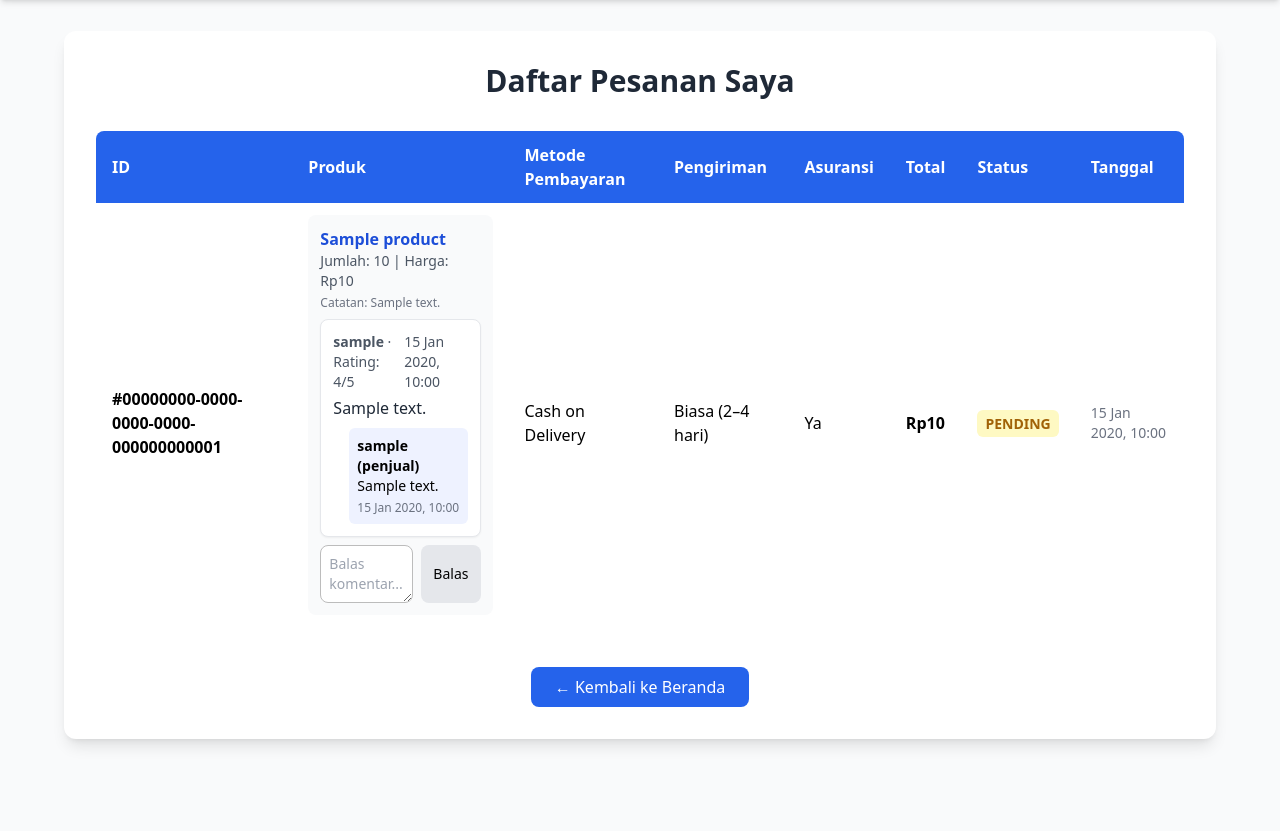
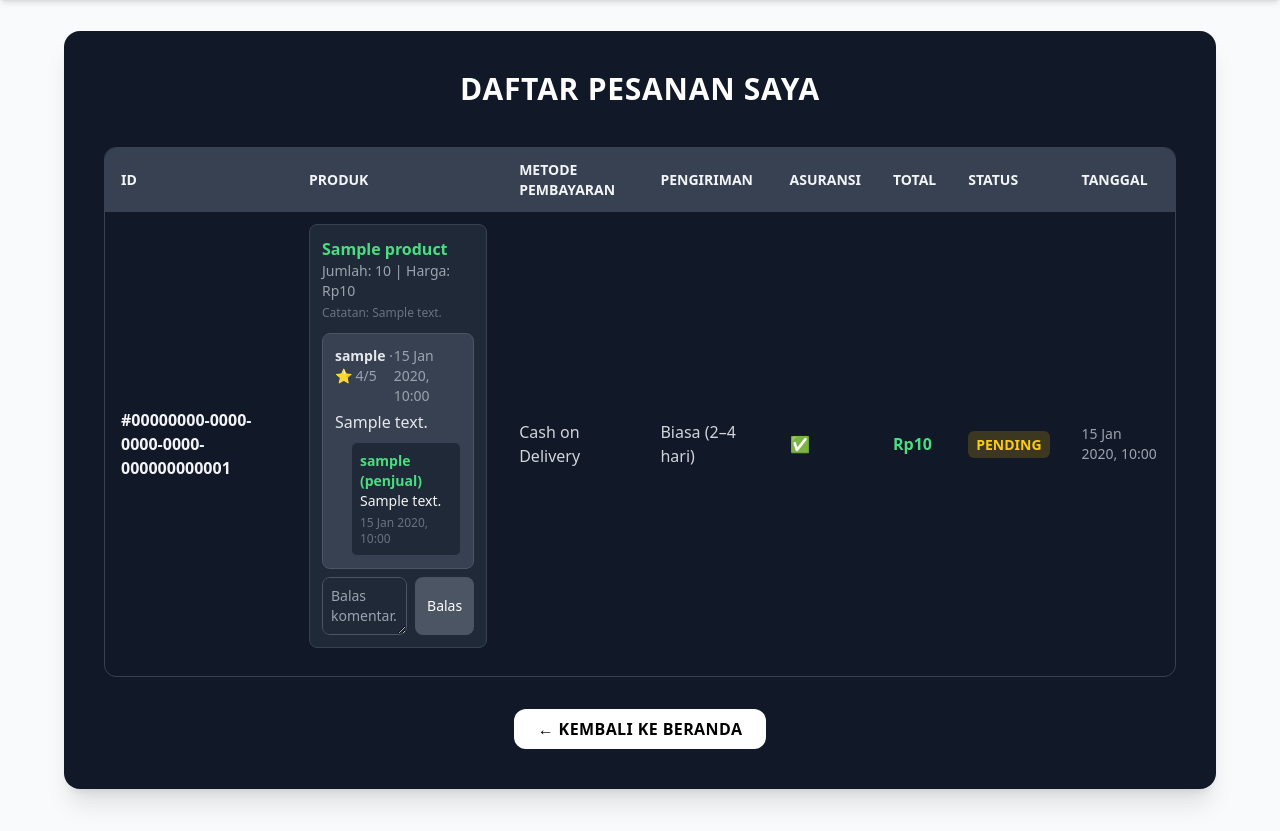
Before and after one commit to PBP-Kelompok-B03/Naik, a Django app: page /checkout/orders/ in a window 1280 px wide. Shown: the part 65-896 px from the top of the page. Run offline with Django 5.2, Linux system fonts and the light colour scheme; a user stored in the database is signed in; tables that the repository leaves empty hold one stand-in row (values such as "Sample post"); some libraries are stand-ins or nearby versions.

Commit message:
perbarui template

```diff
--- a/checkout/templates/checkout/order_list.html
+++ b/checkout/templates/checkout/order_list.html
@@ -5,13 +5,15 @@
 {% endblock meta %}
 
 {% block content %}
-<div class="container mx-auto mt-24 bg-white rounded-xl shadow-lg p-8 max-w-6xl">
-  <h1 class="text-3xl font-bold text-center text-gray-800 mb-8">Daftar Pesanan Saya</h1>
+<div class="container mx-auto mt-24 bg-gray-900 rounded-2xl shadow-xl p-10 max-w-6xl text-gray-100">
+  <h1 class="text-3xl font-extrabold text-center text-white mb-10 uppercase tracking-wide">
+    Daftar Pesanan Saya
+  </h1>
 
   {% if orders %}
-  <div class="overflow-x-auto">
-    <table class="w-full border-collapse rounded-lg overflow-hidden">
-      <thead class="bg-blue-600 text-white">
+  <div class="overflow-x-auto rounded-xl border border-gray-700">
+    <table class="w-full border-collapse">
+      <thead class="bg-gray-700 text-gray-100 uppercase text-sm">
         <tr>
           <th class="py-3 px-4 text-left">ID</th>
           <th class="py-3 px-4 text-left">Produk</th>
@@ -23,19 +25,19 @@
           <th class="py-3 px-4 text-left">Tanggal</th>
         </tr>
       </thead>
-      <tbody class="divide-y divide-gray-100">
+      <tbody class="divide-y divide-gray-700">
         {% for order in orders %}
-        <tr class="hover:bg-gray-50 transition">
-          <td class="py-3 px-4 font-semibold">#{{ order.id }}</td>
-          <td class="py-3 px-4">
+        <tr class="hover:bg-gray-700/40 transition">
+          <td class="py-3 px-4 font-semibold text-gray-100">#{{ order.id }}</td>
+          <td class="py-3 px-4 align-top">
             {% for item in order.items.all %}
-            <div class="mb-4 p-3 bg-gray-50 rounded-lg">
+            <div class="mb-4 p-3 bg-gray-800 border border-gray-700 rounded-lg">
               <strong>
-                <a href="{% url 'main:show_product' item.product.id %}" class="text-blue-700 hover:underline">
+                <a href="{% url 'main:show_product' item.product.id %}" class="text-green-400 hover:underline">
                   {{ item.product.title }}
                 </a>
               </strong>
-              <p class="text-sm text-gray-600">
+              <p class="text-sm text-gray-400">
                 Jumlah: {{ item.quantity }} | Harga: Rp{{ item.price|floatformat:0 }}
               </p>
 
@@ -44,25 +46,25 @@
               {% endif %}
 
               <!-- Komentar -->
-              <div class="mt-2 space-y-2">
+              <div class="mt-3 space-y-2">
                 {% for c in item.comments.all %}
-                <div class="bg-white border rounded-lg p-3 shadow-sm">
-                  <div class="flex justify-between text-sm text-gray-600">
-                    <span><strong>{{ c.author.username }}</strong>{% if c.rating %} · Rating: {{ c.rating }}/5{% endif %}</span>
+                <div class="bg-gray-700 border border-gray-600 rounded-lg p-3">
+                  <div class="flex justify-between text-sm text-gray-400">
+                    <span><strong class="text-gray-200">{{ c.author.username }}</strong>{% if c.rating %} · ⭐ {{ c.rating }}/5{% endif %}</span>
                     <span>{{ c.created_at|date:"d M Y, H:i" }}</span>
                   </div>
-                  <p class="text-gray-800 mt-1">{{ c.content }}</p>
+                  <p class="text-gray-200 mt-1">{{ c.content }}</p>
 
                   {% for r in c.replies.all %}
-                  <div class="ml-4 mt-2 p-2 bg-indigo-50 rounded-md text-sm">
-                    <div class="font-semibold">{{ r.author.username }} (penjual)</div>
+                  <div class="ml-4 mt-2 p-2 bg-gray-800 border border-gray-700 rounded-md text-sm">
+                    <div class="font-semibold text-green-400">{{ r.author.username }} (penjual)</div>
                     <div>{{ r.content }}</div>
                     <div class="text-gray-500 text-xs mt-1">{{ r.created_at|date:"d M Y, H:i" }}</div>
                   </div>
                   {% endfor %}
                 </div>
                 {% empty %}
-                <p class="text-gray-400 text-sm">Belum ada komentar untuk item ini.</p>
+                <p class="text-gray-500 text-sm">Belum ada komentar untuk item ini.</p>
                 {% endfor %}
               </div>
 
@@ -70,10 +72,12 @@
               <form class="mt-3 space-y-2" action="{% url 'comments:create_comment' %}" method="post">
                 {% csrf_token %}
                 <input type="hidden" name="order_item_id" value="{{ item.id }}">
-                <textarea name="content" placeholder="Tulis komentar..." class="w-full border rounded-lg p-2 text-sm"></textarea>
+                <textarea name="content" placeholder="Tulis komentar..." class="w-full bg-gray-800 border border-gray-600 rounded-lg p-2 text-sm text-gray-100 placeholder-gray-400"></textarea>
                 <div class="flex items-center gap-2">
-                  <input type="number" name="rating" min="1" max="5" placeholder="Rating" class="border rounded-lg px-2 py-1 w-16">
-                  <button type="submit" class="bg-blue-600 hover:bg-blue-700 text-white px-3 py-1 rounded-lg text-sm">Kirim</button>
+                  <input type="number" name="rating" min="1" max="5" placeholder="Rating" class="bg-gray-800 border border-gray-600 rounded-lg px-2 py-1 w-16 text-gray-100">
+                  <button type="submit" class="bg-green-500 hover:bg-green-600 text-white px-3 py-1 rounded-lg text-sm font-medium transition">
+                    Kirim
+                  </button>
                 </div>
               </form>
               {% endif %}
@@ -83,8 +87,8 @@
                 {% for c in item.comments.all %}
                 <form action="{% url 'comments:reply_comment' c.id %}" method="post" class="mt-2 flex gap-2">
                   {% csrf_token %}
-                  <textarea name="content" placeholder="Balas komentar..." class="flex-1 border rounded-lg p-2 text-sm"></textarea>
-                  <button type="submit" class="bg-gray-200 hover:bg-gray-300 px-3 py-1 rounded-lg text-sm">Balas</button>
+                  <textarea name="content" placeholder="Balas komentar..." class="flex-1 bg-gray-800 border border-gray-600 rounded-lg p-2 text-sm text-gray-100 placeholder-gray-400"></textarea>
+                  <button type="submit" class="bg-gray-600 hover:bg-gray-500 px-3 py-1 rounded-lg text-sm text-white transition">Balas</button>
                 </form>
                 {% endfor %}
               {% endif %}
@@ -92,21 +96,21 @@
             </div>
             {% endfor %}
           </td>
-          <td class="py-3 px-4">{{ order.get_payment_method_display }}</td>
-          <td class="py-3 px-4">{{ order.get_shipping_type_display }}</td>
-          <td class="py-3 px-4">{{ order.insurance|yesno:"Ya,Tidak" }}</td>
-          <td class="py-3 px-4 font-semibold">Rp{{ order.total_price|floatformat:0 }}</td>
+          <td class="py-3 px-4 text-gray-300">{{ order.get_payment_method_display }}</td>
+          <td class="py-3 px-4 text-gray-300">{{ order.get_shipping_type_display }}</td>
+          <td class="py-3 px-4">{{ order.insurance|yesno:"✅,❌" }}</td>
+          <td class="py-3 px-4 font-semibold text-green-400">Rp{{ order.total_price|floatformat:0 }}</td>
           <td class="py-3 px-4">
             <span class="px-2 py-1 rounded-md text-sm font-semibold
-              {% if order.status == 'PAID' %}bg-green-100 text-green-700
-              {% elif order.status == 'PENDING' %}bg-yellow-100 text-yellow-700
-              {% elif order.status == 'SHIPPED' %}bg-blue-100 text-blue-700
-              {% elif order.status == 'COMPLETED' %}bg-emerald-100 text-emerald-700
-              {% else %}bg-red-100 text-red-700{% endif %}">
+              {% if order.status == 'PAID' %}bg-green-500/20 text-green-400
+              {% elif order.status == 'PENDING' %}bg-yellow-500/20 text-yellow-400
+              {% elif order.status == 'SHIPPED' %}bg-blue-500/20 text-blue-400
+              {% elif order.status == 'COMPLETED' %}bg-emerald-500/20 text-emerald-400
+              {% else %}bg-red-500/20 text-red-400{% endif %}">
               {{ order.status }}
             </span>
           </td>
-          <td class="py-3 px-4 text-sm text-gray-500">{{ order.created_at|date:"d M Y, H:i" }}</td>
+          <td class="py-3 px-4 text-sm text-gray-400">{{ order.created_at|date:"d M Y, H:i" }}</td>
         </tr>
         {% endfor %}
       </tbody>
@@ -116,8 +120,8 @@
   <p class="text-center text-gray-500 py-8">Belum ada pesanan yang dibuat.</p>
   {% endif %}
 
-  <div class="text-center mt-6">
-    <a href="{% url 'main:show_main' %}" class="inline-block bg-blue-600 hover:bg-blue-700 text-white px-6 py-2 rounded-lg">
+  <div class="text-center mt-8">
+    <a href="{% url 'main:show_main' %}" class="inline-block bg-white hover:bg-gray-300 text-black px-6 py-2 rounded-xl font-semibold uppercase tracking-wide transition transform hover:-translate-y-1 hover:shadow-lg">
       ← Kembali ke Beranda
     </a>
   </div>
```
Also changed, not shown: checkout/templates/checkout/checkout.html (+63 -25 lines), checkout/templates/checkout/success.html (+31 -15 lines).
